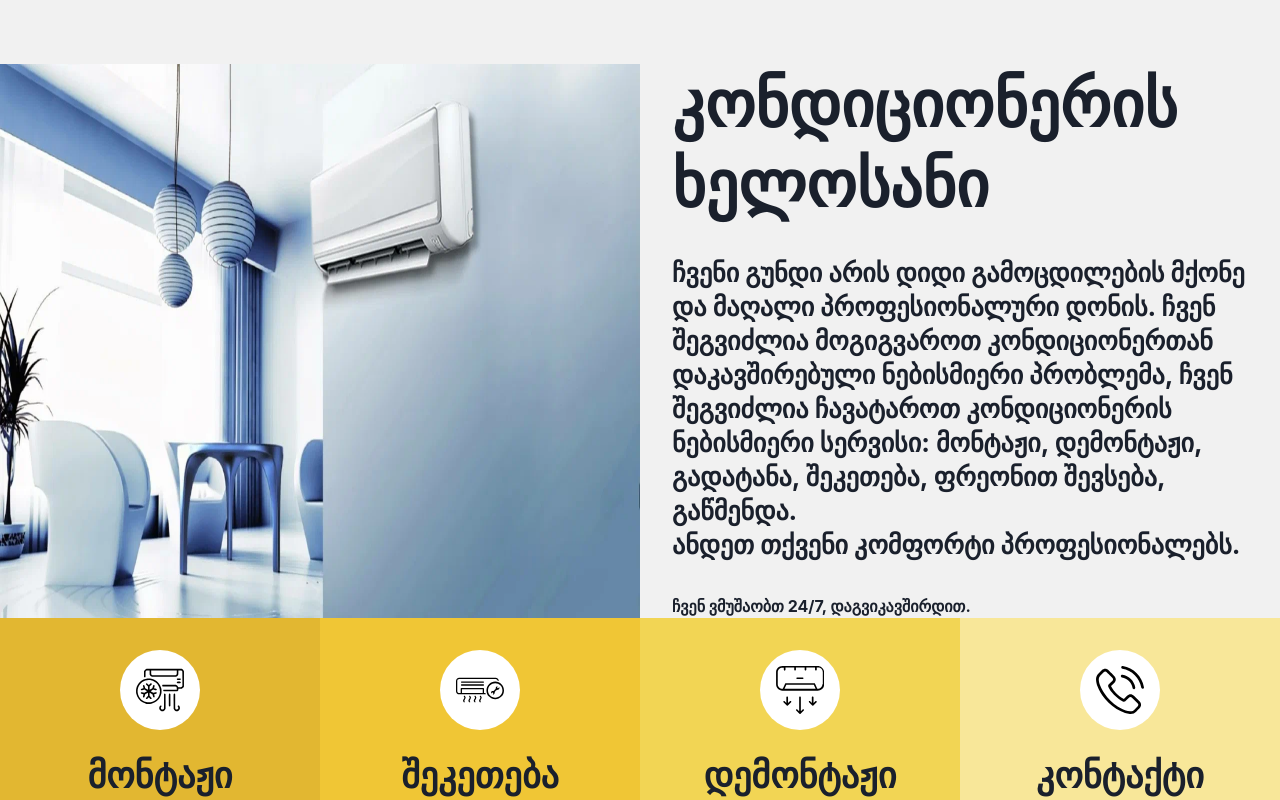
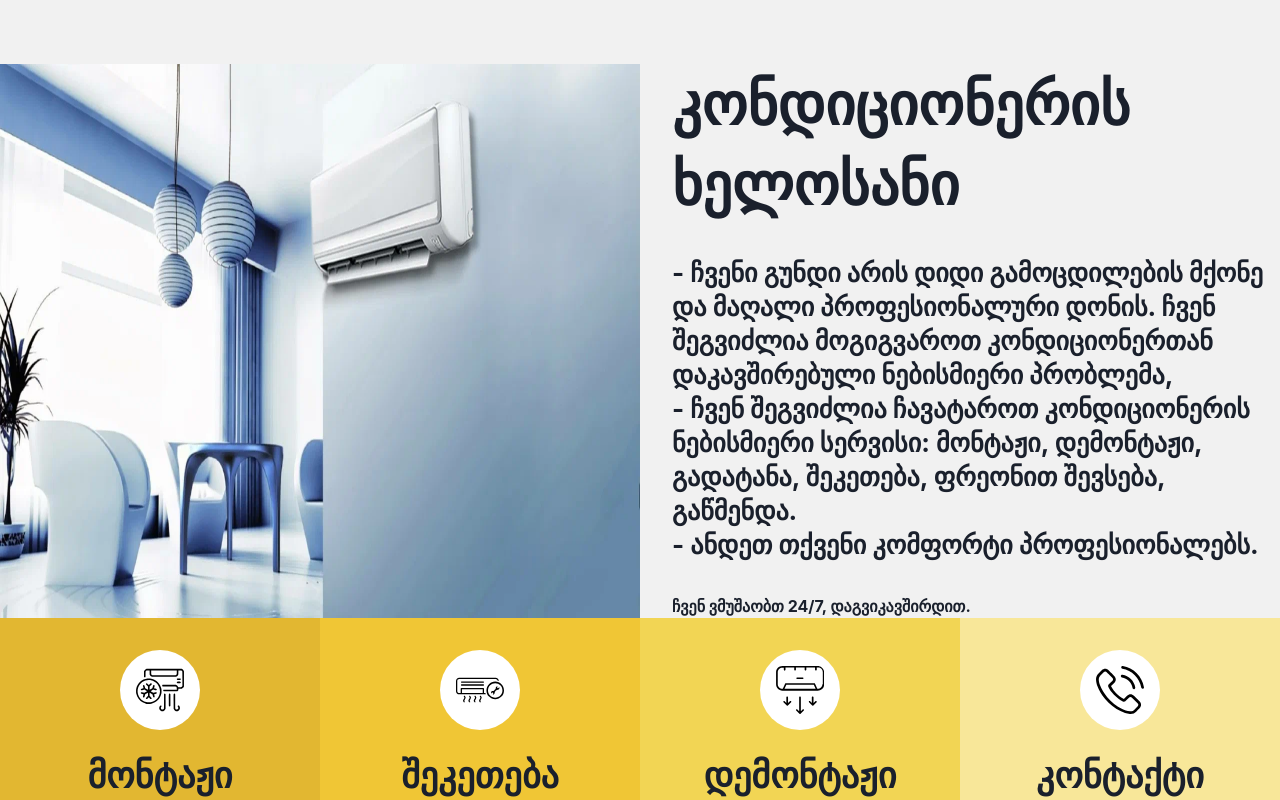
Before and after one commit to shotius/Air-Conditioning-The-City, a Next.js app: page / in a window 1280 px wide. Shown: the top 800 px of the page. Built offline with nearby package versions, Linux system fonts and the light colour scheme.

Commit message:
Fix fonts and pricing

```diff
--- a/pages/index.tsx
+++ b/pages/index.tsx
@@ -40,7 +40,7 @@ const Home: NextPage = () => {
             display={'flex'}
             alignItems="stretch"
           >
-            <Image height={1000} src={germana} alt="Air conditioner" />
+            <Image height={1050} src={germana} alt="Air conditioner" />
           </Box>
           <VStack
             textAlign={['center', null, null, 'start']}
@@ -49,7 +49,7 @@ const Home: NextPage = () => {
             px={['4', null, '0']}
           >
             <Text
-              fontSize={['39', null, null, '48', '64']}
+              fontSize={['39', null, null, '48', '58']}
               fontWeight="bold"
               lineHeight={['64px', null, null, '80px']}
             >
@@ -57,12 +57,12 @@ const Home: NextPage = () => {
             </Text>
             <Text lineHeight={'34px'} fontSize="26">
               <b>
-                ჩვენი გუნდი არის დიდი გამოცდილების მქონე და მაღალი{' '}
-                <b> პროფესიონალური</b> დონის. ჩვენ შეგვიძლია მოგიგვაროთ
-                კონდიციონერთან დაკავშირებული <b>ნებისმიერი პრობლემა, </b> ჩვენ
-                შეგვიძლია ჩავატაროთ კონდიციონერის ნებისმიერი სერვისი: მონტაჟი,
-                დემონტაჟი, გადატანა, შეკეთება, ფრეონით შევსება, გაწმენდა. <br />{' '}
-                ანდეთ თქვენი კომფორტი პროფესიონალებს.
+                - ჩვენი გუნდი არის დიდი გამოცდილების მქონე და მაღალი{' '}
+                პროფესიონალური დონის. ჩვენ შეგვიძლია მოგიგვაროთ კონდიციონერთან
+                დაკავშირებული ნებისმიერი პრობლემა, <br /> - ჩვენ შეგვიძლია
+                ჩავატაროთ კონდიციონერის ნებისმიერი სერვისი: მონტაჟი, დემონტაჟი,
+                გადატანა, შეკეთება, ფრეონით შევსება, გაწმენდა.
+                <br />- ანდეთ თქვენი კომფორტი პროფესიონალებს.
               </b>
             </Text>
 
@@ -133,7 +133,7 @@ const Home: NextPage = () => {
                 </a>
               </Box>
               <Heading>კონტაქტი</Heading>
-              <HStack justify={'space-between'} fontSize="22px">
+              <HStack justify={'space-between'} fontSize="22px" >
                 <Text>Tel:</Text>
                 <Text>
                   <a href="tel:568000667">568-00-06-67</a>
```
